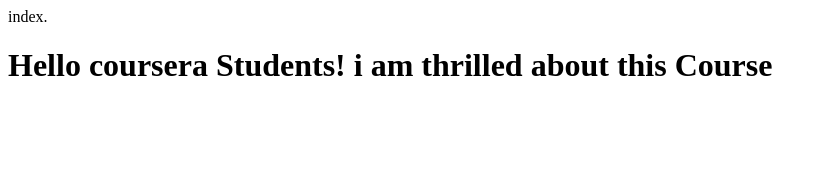
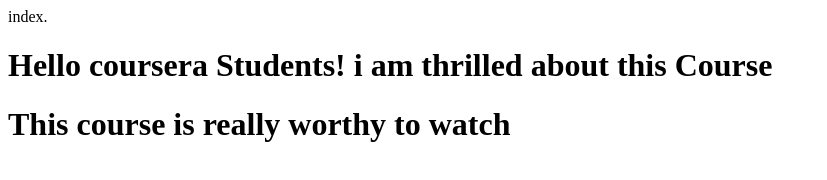
Before and after one commit to bickyRai/coursera-Tests, a plain HTML site: page index.html in a window 1280 px wide. Shown: the whole page, without its empty margins (0-827 px from the left). Drawn offline with Linux system fonts and the light colour scheme.

Commit message:
next versionof web file

```diff
--- a/index.html
+++ b/index.html
@@ -6,5 +6,6 @@ index.<!DOCTYPE html>
   </head>
   <body>
   <h1>Hello coursera Students! i am thrilled about this Course</h1>
+    <h1> This course is really worthy to watch</h1>
   </body>
 </html>
```
